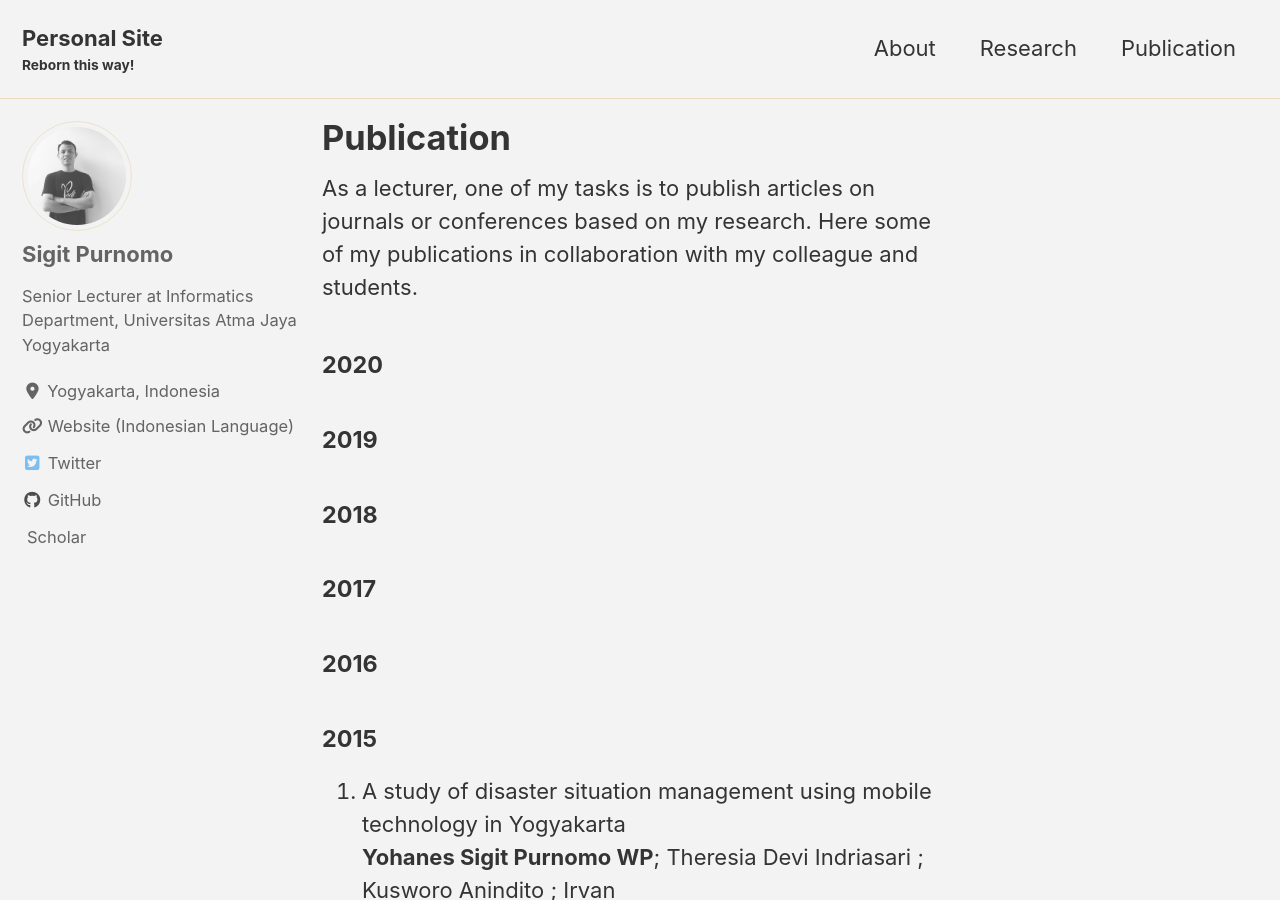
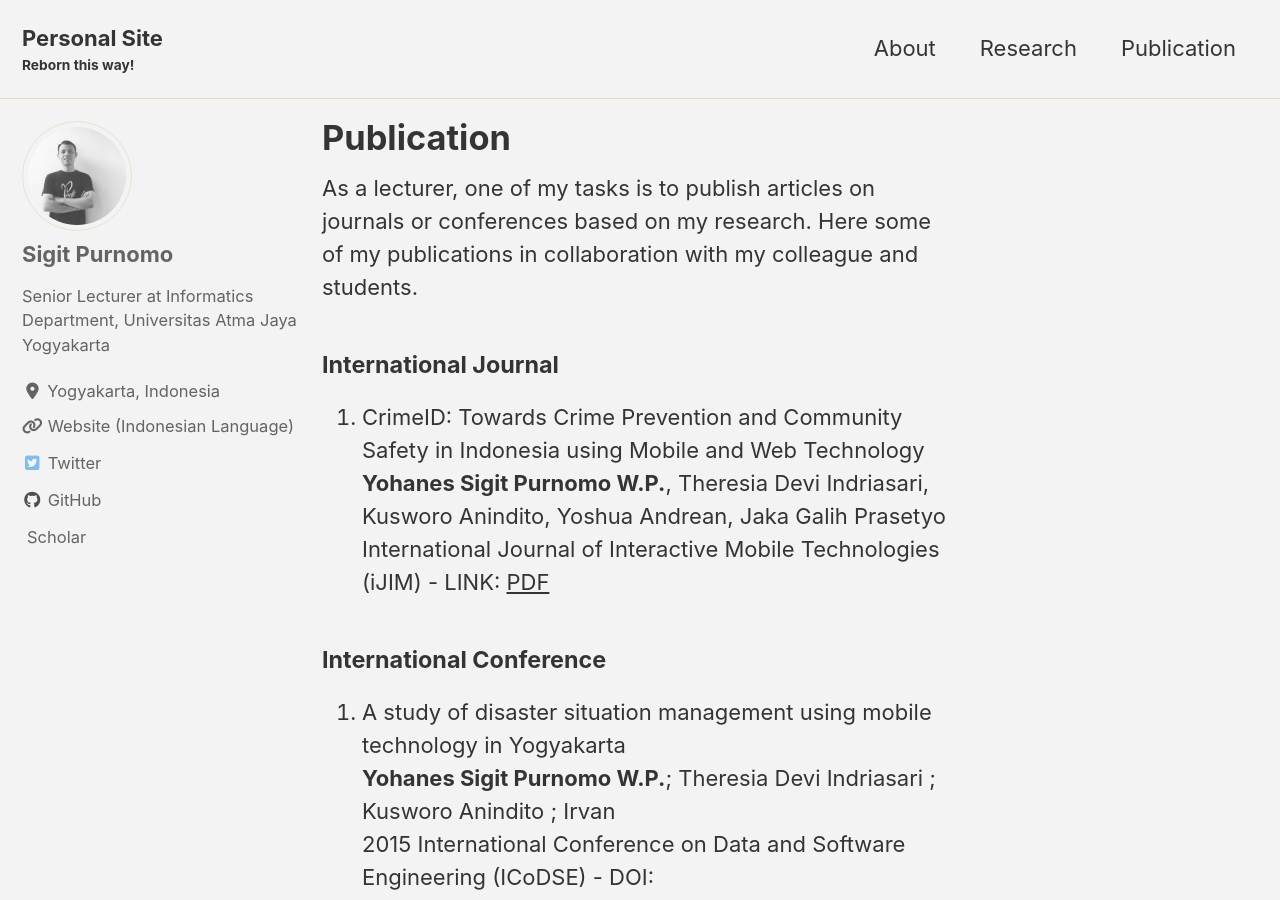
Before and after one commit to sigit-purnomo/sigit-purnomo.github.io, a Jekyll site: the page built from _pages/publication.md, in a window 1280 px wide and 900 px high. Built offline with Jekyll 4.4.1, drawn with Linux system fonts in a browser that asks for light colours; cached includes are drawn as plain includes; nearby versions of some CDN libraries; a style sheet for code colours, icons or effects is not loaded; some of the changed text lies outside the part shown.

Commit message:
Update publication.md

```diff
--- a/_pages/publication.md
+++ b/_pages/publication.md
@@ -10,17 +10,17 @@ modified: 2020-04-25
 
 As a lecturer, one of my tasks is to publish articles on journals or conferences based on my research. Here some of my publications in collaboration with my colleague and students.
 
-#### 2020
+#### International Journal
+1. CrimeID: Towards Crime Prevention and Community Safety in Indonesia using Mobile and Web Technology <br />
+   **Yohanes Sigit Purnomo W.P.**, Theresia Devi Indriasari, Kusworo Anindito, Yoshua Andrean, Jaka Galih Prasetyo <br />
+   International Journal of Interactive Mobile Technologies (iJIM) - LINK: [PDF](https://online-journals.org/index.php/i-jim/article/view/10172/5891)
 
-#### 2019
+#### International Conference
+1. A study of disaster situation management using mobile technology in Yogyakarta <br />
+   **Yohanes Sigit Purnomo W.P.**; Theresia Devi Indriasari ; Kusworo Anindito ; Irvan <br />
+   2015 International Conference on Data and Software Engineering (ICoDSE) -  DOI: [10.1109/ICODSE.2015.7436967](https://doi.org/10.1109/ICODSE.2015.7436967)
 
-#### 2018
+#### Indonesian Journal
 
-#### 2017
 
-#### 2016
-
-#### 2015
-1. A study of disaster situation management using mobile technology in Yogyakarta <br />
-   **Yohanes Sigit Purnomo WP**; Theresia Devi Indriasari ; Kusworo Anindito ; Irvan <br />
-   2015 International Conference on Data and Software Engineering (ICoDSE) -  DOI: [10.1109/ICODSE.2015.7436967](https://doi.org/10.1109/ICODSE.2015.7436967)
+#### Indonesian Seminar/Conference
```
